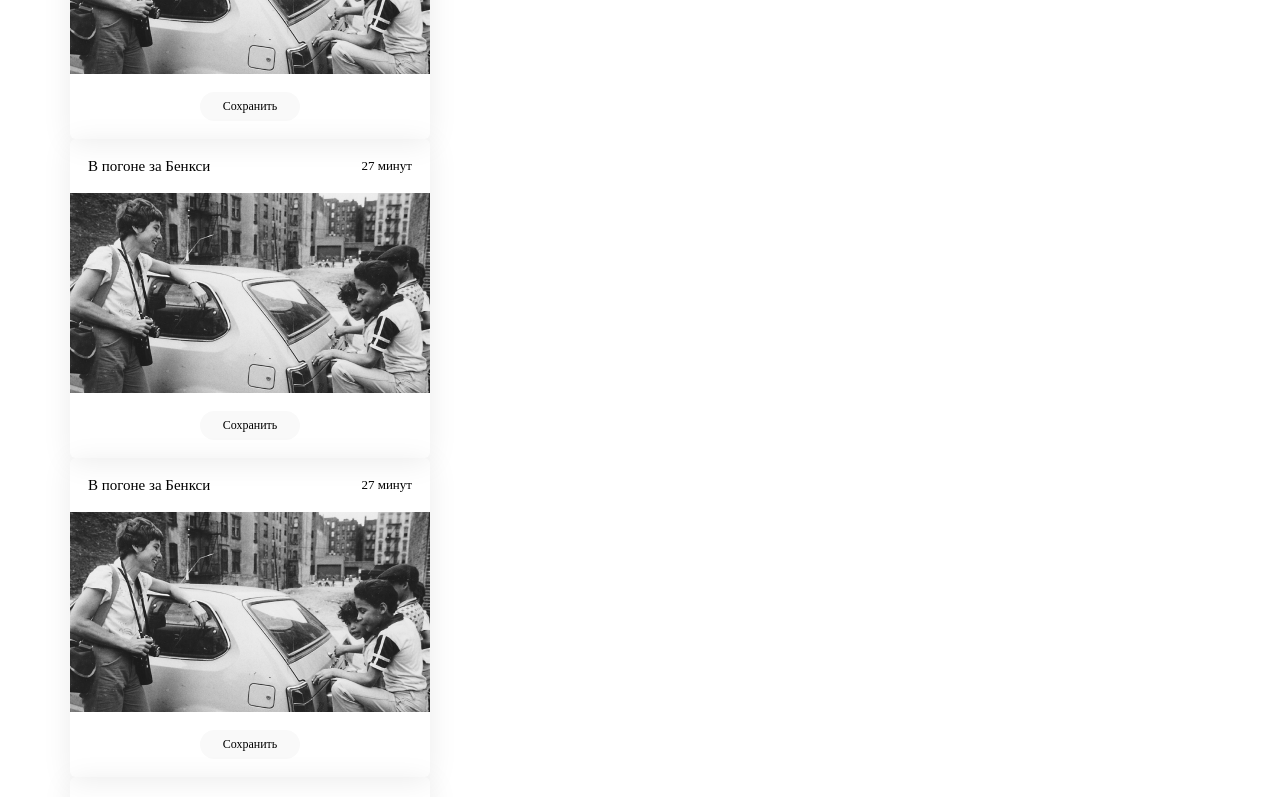
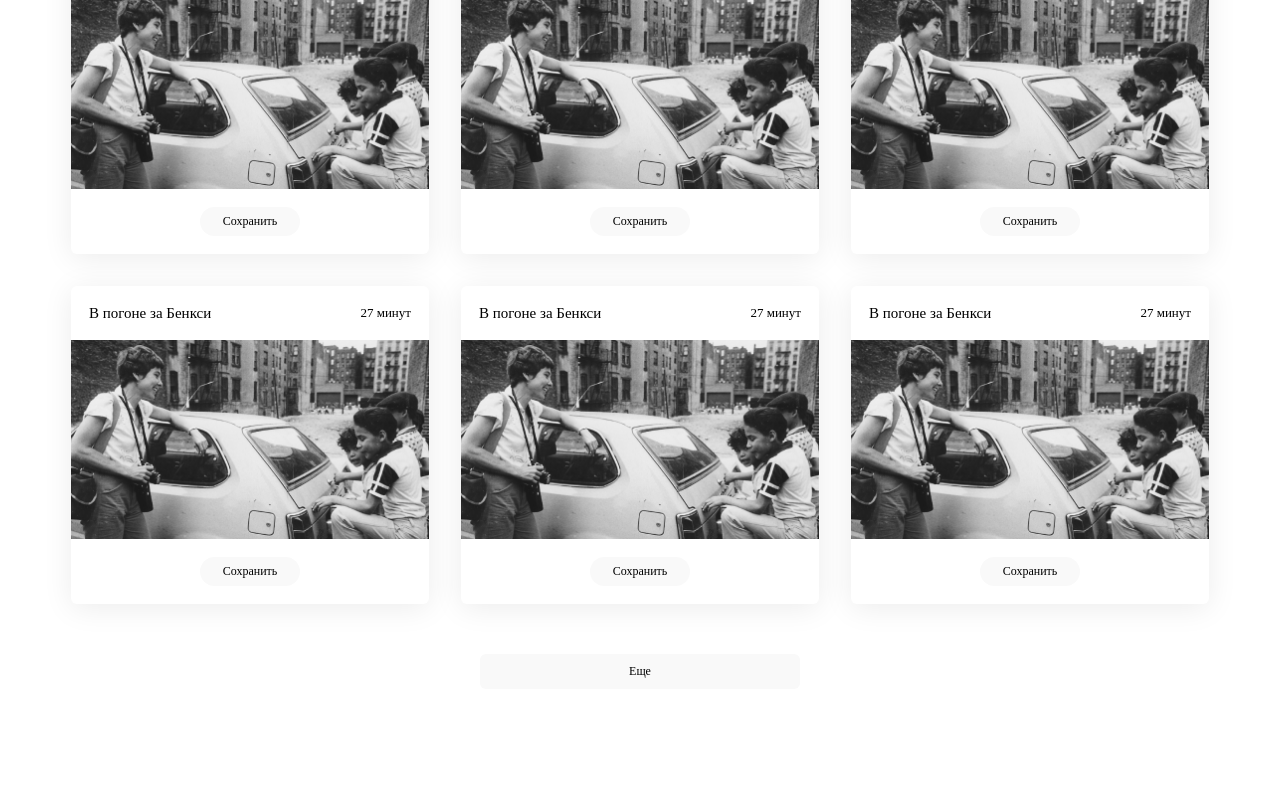
Before and after one commit to Arti-D/movies-explorer-frontend, a React (Create React App) app: page /movies in a window 1280 px wide. Shown: the part 1140-1937 px from the top of the page. Built offline with nearby package versions, Linux system fonts and the light colour scheme.

Commit message:
grid movies css

```diff
--- a/src/components/Movies/Movies.css
+++ b/src/components/Movies/Movies.css
@@ -0,0 +1,15 @@
+.movies__more-btn {
+    display: block;
+    border: none;
+    font-weight: 500;
+    font-size: 12px;
+    line-height: 1.25;
+    margin: 0 auto;
+    margin-top: 50px;
+    margin-bottom: 80px;
+    width: 320px;
+    padding: 10px 0;
+    text-align: center;
+    border-radius: 6px;
+    background-color: #F9F9F9;
+}
--- a/src/components/Movies/Movies.js
+++ b/src/components/Movies/Movies.js
@@ -8,7 +8,7 @@ function Movies() {
             <div className="content">
                 <SearchForm />
                 <MoviesCardList />
-                <button className="movies__more-btn">Еще</button>
+                <button type="button" className="movies__more-btn">Еще</button>
             </div>
         </section>
     )
--- a/src/components/MoviesCard/MoviesCard.css
+++ b/src/components/MoviesCard/MoviesCard.css
@@ -1,5 +1,6 @@
 .movie {
-    max-width: 360px;
+    max-width: 358px;
+    width: 100%;
     display: flex;
     flex-direction: column;
     box-shadow: 0px 4px 30px rgba(0, 0, 0, 0.08);
@@ -27,7 +28,9 @@
 }
 
 .movie__img {
+
     object-fit: contain;
+    width: 100%;
 }
 
 .movie__save-btn {
--- a/src/components/MoviesCardList/MoviesCardList.css
+++ b/src/components/MoviesCardList/MoviesCardList.css
@@ -1,5 +1,10 @@
 .movie-list__list {
     list-style: none;
-    padding: 0;
+    padding: 70px 0 0 0;
+    margin: 0;
     display: grid;
+    grid-template-columns: repeat(auto-fit, minmax(300px, 358px));
+    grid-template-rows: repeat(2, 1fr);
+    gap: 32px;
+    justify-content: center;
 }
```
